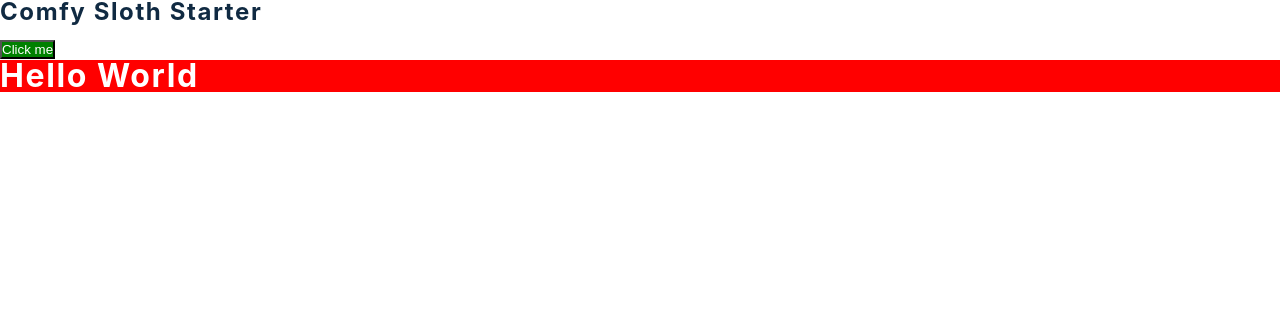
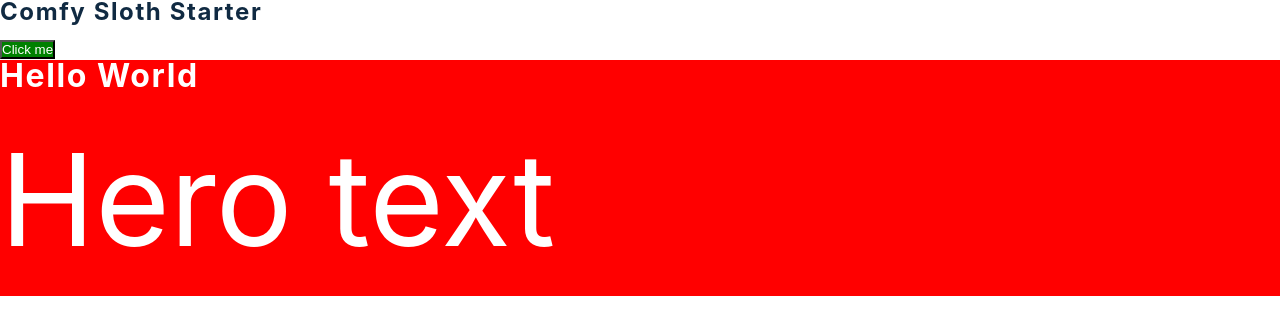
Before and after one commit to quocnhat02/e-commerce-project, a React (Create React App) app: page / in a window 1280 px wide. Shown: the top 334 px of the page. Built offline with nearby package versions, Linux system fonts and the light colour scheme; the HTML template or start-up script is replaced by a standard one.

Commit message:
styled components 3

```diff
--- a/src/App.js
+++ b/src/App.js
@@ -12,7 +12,9 @@ const Button = styled.button`
 const Container = styled.div`
   background: red;
   color: white;
-  font-size: 2rem;
+  .hero {
+    font-size: 8rem;
+  }
 `;
 
 function App() {
@@ -24,6 +26,7 @@ function App() {
         <div>
           <h3>Hello World</h3>
         </div>
+        <div className="hero">Hero text</div>
       </Container>
     </div>
   );
```
